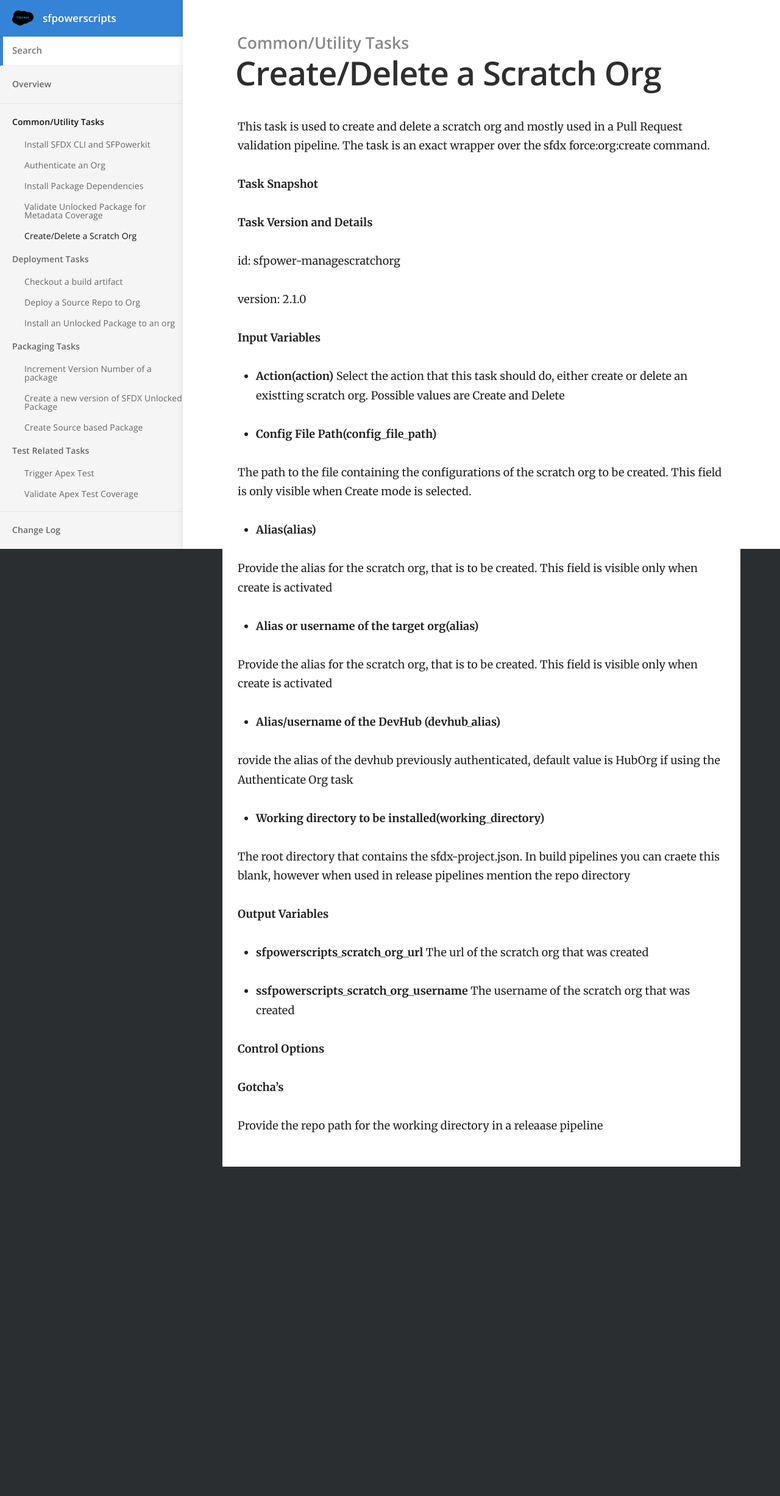
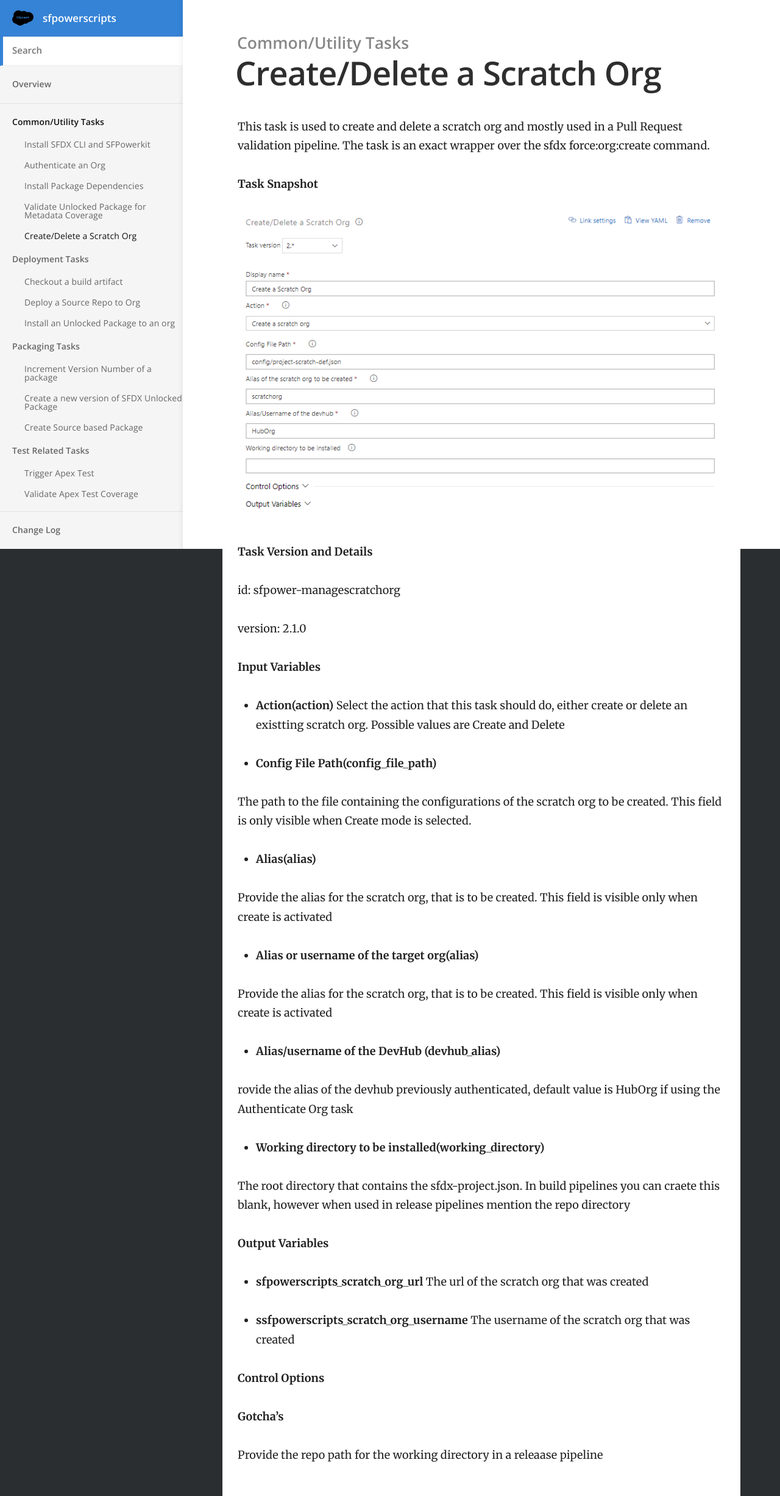
Before and after one commit to nbatterham/sfpowerscripts-doc, a Jekyll site: the page built from _docs/Tasks/Common-Utility-Tasks/Create and Delete a Scratch Org.md, in a window 1280 px wide. Shown: the whole page at 61% size. Built offline with Jekyll 4.4.1, drawn with Linux system fonts in a browser that asks for light colours; before the commit the page ends 1913 px from its top, so only the background shows below that.

Commit message:
Updated '_docs/Tasks/Common-Utility-Tasks/Create and Delete a Scratch Org.md' via CloudCannon

```diff
--- a/_docs/Tasks/Common-Utility-Tasks/Create and Delete a Scratch Org.md
+++ b/_docs/Tasks/Common-Utility-Tasks/Create and Delete a Scratch Org.md
@@ -8,6 +8,7 @@ This task is used to create and delete a scratch org and mostly used in a Pull R
 
 **Task Snapshot**
 
+**![](/images/Create or Delete a scratchorg.png){: width="832" height="519"}**
 
 **Task Version and Details**
 
@@ -15,13 +16,11 @@ id: sfpower-managescratchorg
 
 version: 2.1.0
 
-
 **Input Variables**
 
-* **Action(action)**
-Select the action that this task should do, either create or delete an existting scratch org. Possible values are Create and Delete
+* **Action(action)** Select the action that this task should do, either create or delete an existting scratch org. Possible values are Create and Delete
 
-* **Config File Path(config_file_path)**
+* **Config File Path(config\_file\_path)**
 
 The path to the file containing the configurations of the scratch org to be created. This field is only visible when Create mode is selected.
 
@@ -33,25 +32,19 @@ Provide the alias for the scratch org, that is to be created. This field is visi
 
 Provide the alias for the scratch org, that is to be created. This field is visible only when create is activated
 
-* **Alias/username of the DevHub (devhub_alias)**
+* **Alias/username of the DevHub (devhub\_alias)**
 
 rovide the alias of the devhub previously authenticated, default value is HubOrg if using the Authenticate Org task
 
-
-* **Working directory to be installed(working_directory)**
+* **Working directory to be installed(working\_directory)**
 
 The root directory that contains the sfdx-project.json. In build pipelines you can craete this blank, however when used in release pipelines mention the repo directory
 
-
 **Output Variables**
 
+* **sfpowerscripts\_scratch\_org\_url** The url of the scratch org that was created
 
-* **sfpowerscripts_scratch_org_url**
-The url of the scratch org that was created
-
-* **ssfpowerscripts_scratch_org_username**
-The username of the scratch org that was created
-
+* **ssfpowerscripts\_scratch\_org\_username** The username of the scratch org that was created
 
 **Control Options**
 
```
